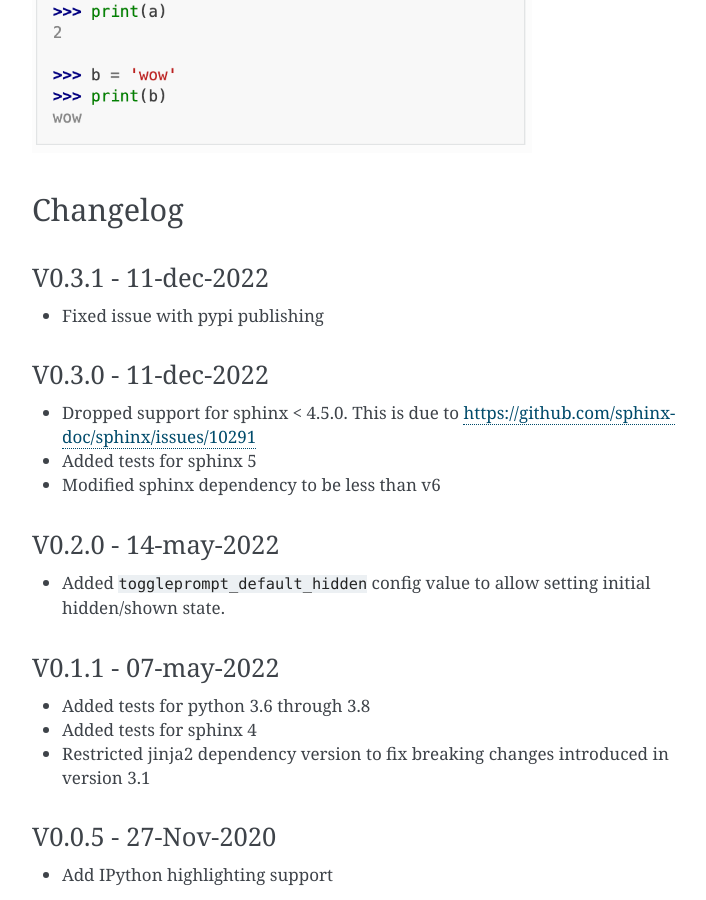
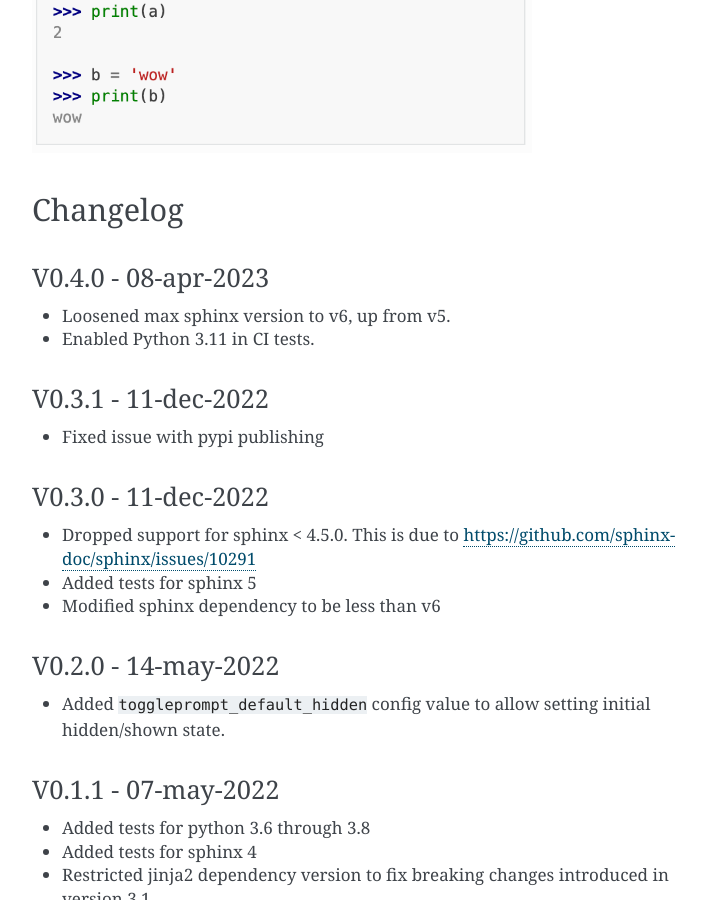
Before and after one commit to jurasofish/sphinx-toggleprompt, a Sphinx documentation site: the page built from doc/index.rst, in a window 1280 px wide and 900 px high, scrolled down 2518 px. Shown: the whole window, without its empty margins (388-1094 px from the left). Built offline with Sphinx 7.4.7, drawn with Linux system fonts in a browser that asks for light colours.

Commit message:
Changelog entry and version bump

```diff
--- a/doc/index.rst
+++ b/doc/index.rst
@@ -154,6 +154,13 @@ There's an example of this in the doc_copybutton folder.
 Changelog
 ================================
 
+V0.4.0 - 08-apr-2023
+-----------------------
+
+- Loosened max sphinx version to v6, up from v5.
+- Enabled Python 3.11 in CI tests.
+
+
 V0.3.1 - 11-dec-2022
 -----------------------
 
--- a/sphinx_toggleprompt/__init__.py
+++ b/sphinx_toggleprompt/__init__.py
@@ -2,7 +2,7 @@ from sphinx.util import logging
 from pathlib import Path
 
 
-__version__ = "0.3.1"
+__version__ = "0.4.0"
 logger = logging.getLogger(__name__)
 
 
```
